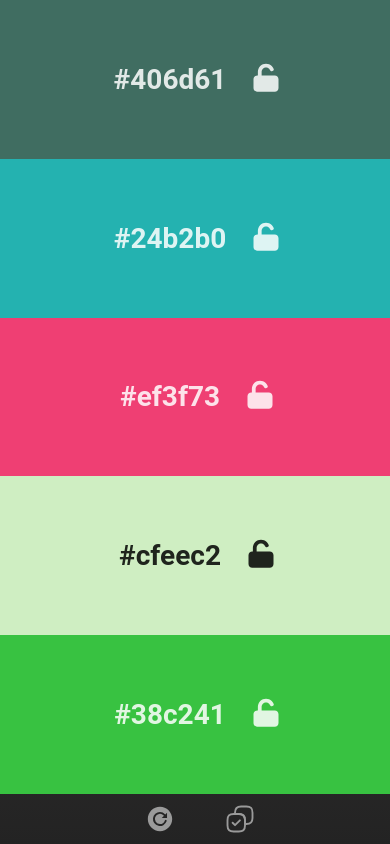
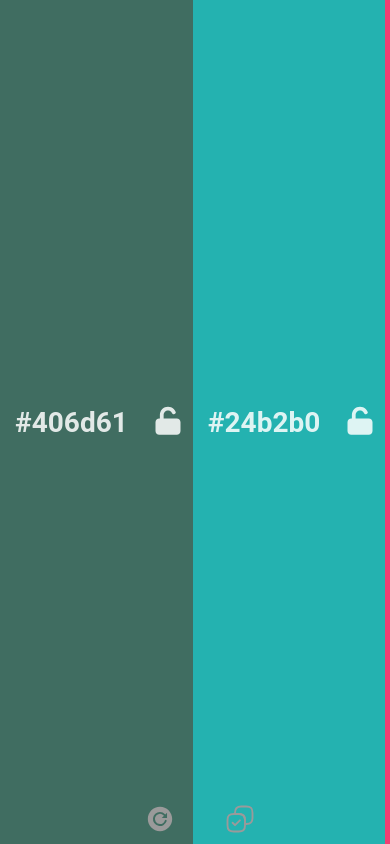
Before and after one commit to SV-ICE/color-chooser, a React (Vite) app: page /#406d61-24b2b0-ef3f73-cfeec2-38c241 in a window 390 px wide. Built offline with nearby package versions, Linux system fonts and the light colour scheme.

Commit message:
colorsList и ScrollUpIndicator вынесены в отдельные компоненты вместе со стилями

```diff
--- a/src/App.css
+++ b/src/App.css
@@ -24,14 +24,6 @@
     display: grid;
     grid-template-columns: 1fr;
     grid-template-rows: 1fr;
-    position: relative;
-}
-
-.colorsList {
-    display: flex;
-    align-items: stretch;
-    width: 100%;
-    height: 100vh;
     position: relative;
 }
 
@@ -97,12 +89,6 @@
 }
 
 
-
- .scrollUpIcon {
-        display: none;
-    }
-
-
 @media (max-width: 768px) {
     .container {
         display: flex;
@@ -122,16 +108,4 @@
     .reloadBtnMobile {
         display: block;
     }
-
-     .scrollUpIcon {
-        display: block;
-        position: absolute;
-        right: 10px;
-        bottom: 10px;
-        transform: translateY(-50%);
-        z-index: 5;
-        color: #c4c4c4;
-        filter: drop-shadow(0 0 16px #000);
-        width: 80px;
-    }
 }
--- a/src/App.jsx
+++ b/src/App.jsx
@@ -4,18 +4,17 @@ import { initialColors } from "./data/initialColors.js";
 import { updateColorsHash } from "./modules/updateColorsHash.js";
 import { getColorsFromHash } from "./modules/getColorsFromHash.js";
 import "./App.css";
-import Column from "./components/Column";
 import Modal from "./components/Modal.jsx";
 import { NotifyContext } from "./context/NotifyContext.jsx";
 import Controls from "./components/Controls.jsx";
-import ScrollUpIcon from "./assets/icons/scrollup.svg?react";
+import ScrollUpIndicator from "./components/ScrollUpIndicator.jsx";
+import ColorsList from "./components/ColorsList.jsx";
 
 function App() {
     const [colors, setColors] = useState(initialColors);
     const [colorsFromHash, setColorsFromHash] = useState([]);
     const [currentUrl, setCurrentUrl] = useState(window.location.href);
     const { isNotify, setIsNotify } = useContext(NotifyContext);
-    const scrollIconRef = useRef();
 
     useEffect(() => {
         const notifyTimer = setTimeout(() => {
@@ -24,16 +23,6 @@ function App() {
 
         return () => clearTimeout(notifyTimer);
     }, [isNotify]);
-
-    useEffect(() => {
-        const delIcon = setTimeout(() => {
-            scrollIconRef.current.remove();
-        }, 4000);
-
-        return () => {
-            clearTimeout(delIcon);
-        }
-    })
 
     useEffect(() => {
         getColorsFromHash(setColorsFromHash);
@@ -62,14 +51,10 @@ function App() {
 
     return (
         <div className="App">
-            <ScrollUpIcon ref={scrollIconRef} className="scrollUpIcon" />
+            <ScrollUpIndicator/>
             <Modal text={isNotify} />
             <div className="container">
-                <div className="colorsList">
-                    {colors.map((color) => (
-                        <Column key={color.id} props={color} setColors={setColors} />
-                    ))}
-                </div>
+                <ColorsList colors={colors} setColors={setColors}/>
                 <Controls
                     currentUrl={currentUrl}
                     setRandomColors={setRandomColors}
--- /dev/null
+++ b/src/components/ColorsList.jsx
@@ -0,0 +1,14 @@
+import Column from "./Column";
+import styles from "./../styles/ColorsList.module.css"
+
+const ColorsList = ({ colors, setColors }) => {
+    return (
+        <div className={styles.list}>
+            {colors.map((color) => (
+                <Column key={color.id} props={color} setColors={setColors} />
+            ))}
+        </div>
+    );
+};
+
+export default ColorsList;
--- /dev/null
+++ b/src/components/ScrollUpIndicator.jsx
@@ -0,0 +1,21 @@
+import { useEffect, useRef } from "react";
+import ScrollUpIcon from "./../assets/icons/scrollup.svg?react";
+import styles from "./../styles/ScrollUpIndicator.module.css";
+
+const ScrollUpIndicator = () => {
+	const scrollIconRef = useRef();
+
+    useEffect(() => {
+        const delIcon = setTimeout(() => {
+            scrollIconRef.current.remove();
+        }, 4000);
+
+        return () => {
+            clearTimeout(delIcon);
+        };
+    });
+
+    return <ScrollUpIcon ref={scrollIconRef} className={styles.icon} />;
+};
+
+export default ScrollUpIndicator;
--- /dev/null
+++ b/src/styles/ColorsList.module.css
@@ -0,0 +1,7 @@
+.list {
+    display: flex;
+    align-items: stretch;
+    width: 100%;
+    height: 100vh;
+    position: relative;
+}
--- /dev/null
+++ b/src/styles/ScrollUpIndicator.module.css
@@ -0,0 +1,15 @@
+.icon {
+    display: none;
+    position: absolute;
+    right: 10px;
+    bottom: 10px;
+    transform: translateY(-50%);
+    z-index: 5;
+    color: #c4c4c4;
+    filter: drop-shadow(0 0 16px #000);
+    width: 80px;
+
+    @media (max-width: 768px) {
+        display: block;
+    }
+}
```
